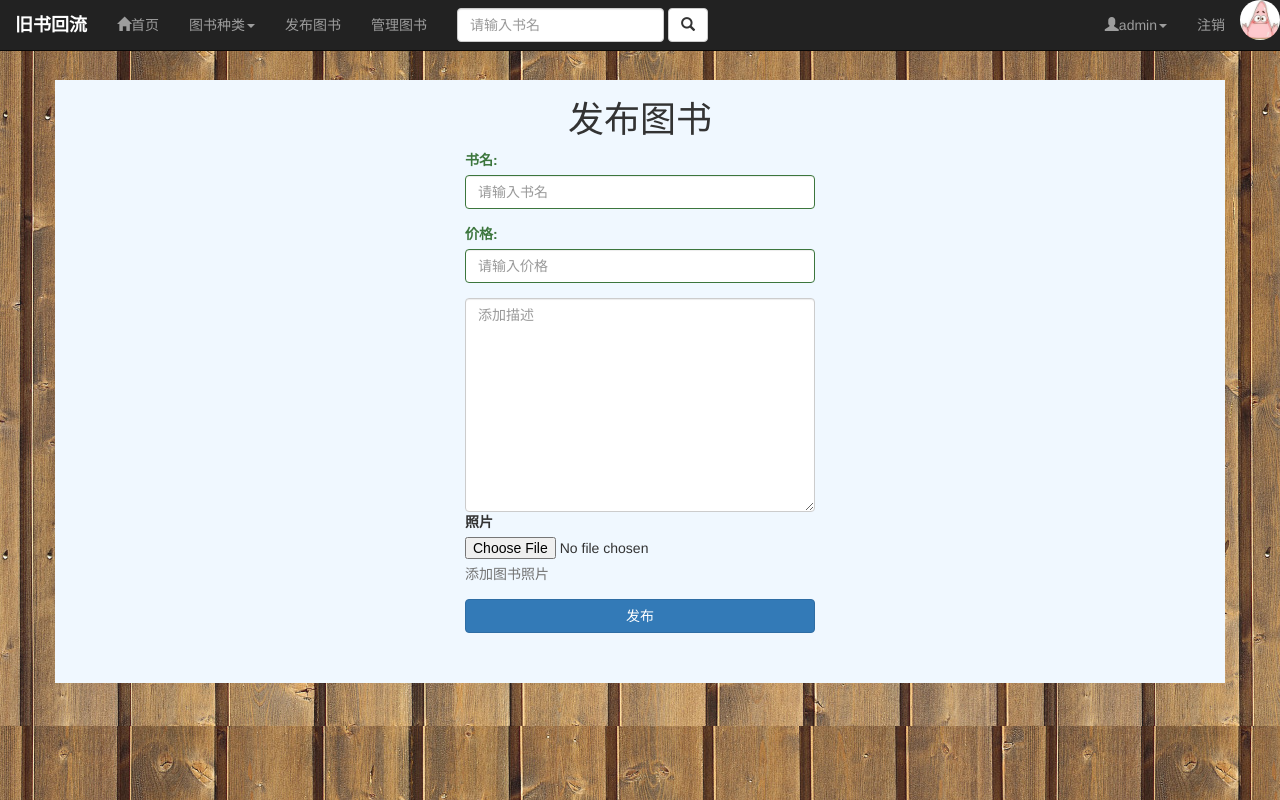
After one commit to ja6son/old_books_back, a Flask app: page /book/ in a window 1280 px wide. The commit adds this page. Run offline with Flask 2, Linux system fonts and the light colour scheme; a user stored in the database is signed in; data comes from the database, SQL or seed files in the repository; both versions use the stored data as it was after the commit; some libraries are stand-ins or nearby versions.

Commit message:
发布图书页面修订中

```diff
--- a/旧书回流/app/run.py
+++ b/旧书回流/app/run.py
@@ -52,8 +52,8 @@ def regist():
             sex = request.form.get('sex')
             qq = request.form.get('qq')
             sign = request.form.get('sign')
-            user = User(user_name = user_name,password = password,
-                        telephone = telephone,qq = qq,sex = sex ,sign = sign)
+            user = User(user_name,password,
+                        telephone,qq,sex ,sign)
             db.session.add(user)
             db.session.commit()
             return redirect(url_for('login'))
@@ -62,6 +62,20 @@ def regist():
 def logout():
     session.pop('user_id')
     return redirect(url_for('login'))
+
+
+@app.route('/book/',methods = ['POST','GET'])
+def book():
+    if request.method == 'GET':
+        return render_template('book.html')
+    else:
+        book_name = request.form.get('book_name')
+        fee = request.form.get('fee')
+        content = request.form.get('content')
+        book_img = request.files.get('book_img')
+        if book_name and fee and content and book_img:
+            book = Book(book_name,fee,content)
+            #图书种类，要添加，文件名想把发搞
 
 @app.context_processor
 def my_context():
--- a/旧书回流/app/static/css/base.css
+++ b/旧书回流/app/static/css/base.css
@@ -10,3 +10,6 @@ body{
     background: url(back3.jpg);
     background-attachment:fixed;
 }
+.avatar{
+    width: 40px;
+}
--- /dev/null
+++ b/旧书回流/app/static/css/book.css
@@ -0,0 +1,3 @@
+.margin_my{
+    margin-bottom: 50px;
+}
--- a/旧书回流/app/templates/base.html
+++ b/旧书回流/app/templates/base.html
@@ -40,7 +40,7 @@
                   <li><a href="#">教材</a></li>
                 </ul>
               </li>
-              <li><a href="#">发布新图书</a></li>
+              <li><a href="{{ url_for('book') }}">发布图书</a></li>
               <li><a href="#">管理图书</a></li>
             </ul>
 
@@ -61,6 +61,7 @@
                     <li><a href="#">修改密码</a></li>
                   </ul>
                 </li>
+                <img src="{{ '/static/images/'+user.avatar }}" class="avatar img-circle">
               <li><a href="{{ url_for('logout') }}">注销</a></li>
               {% else %}
               <li><a href="{{ url_for('login') }}">登录</a></li>
--- /dev/null
+++ b/旧书回流/app/templates/book.html
@@ -0,0 +1,27 @@
+{% extends "base.html" %}
+{% block title %}发布图书{% endblock %}
+{% block head %}
+<link rel="stylesheet" href="{{ url_for('static',filename='css/book.css') }}">
+{% endblock %}
+{% block body %}
+<h1 class="text-center">发布图书</h1>
+<div class="col-md-4 col-md-offset-4 margin_my">
+    <form action="" method="POST" enctype="multipart/form-data">
+        <div class="form-group has-success">
+            <label for="" class="control-label">书名:</label>
+            <input type="text" name="book_name" placeholder="请输入书名" class="form-control">
+        </div>
+        <div class="form-group has-success">
+            <label for="" class="control-label">价格:</label>
+            <input type="text" name="fee" placeholder="请输入价格" class="form-control">
+        </div>
+        <textarea name="content" cols="30" rows="10" class="form-control has-success" placeholder="添加描述"></textarea>
+        <div class="form-group">
+            <label>照片</label>
+            <input type="file" accept="image/*" name="book_img">
+            <p class="help-block">添加图书照片</p>
+        </div>
+        <button type="submit" class="btn btn-primary btn-block">发布</button>
+    </form>
+</div>
+{% endblock %}
```
Also changed, not shown: 旧书回流/app/models.py (+17 -0 lines), 旧书回流/app/dbapp.db, 旧书回流/app/static/images/default_avatar.jpg (added).
